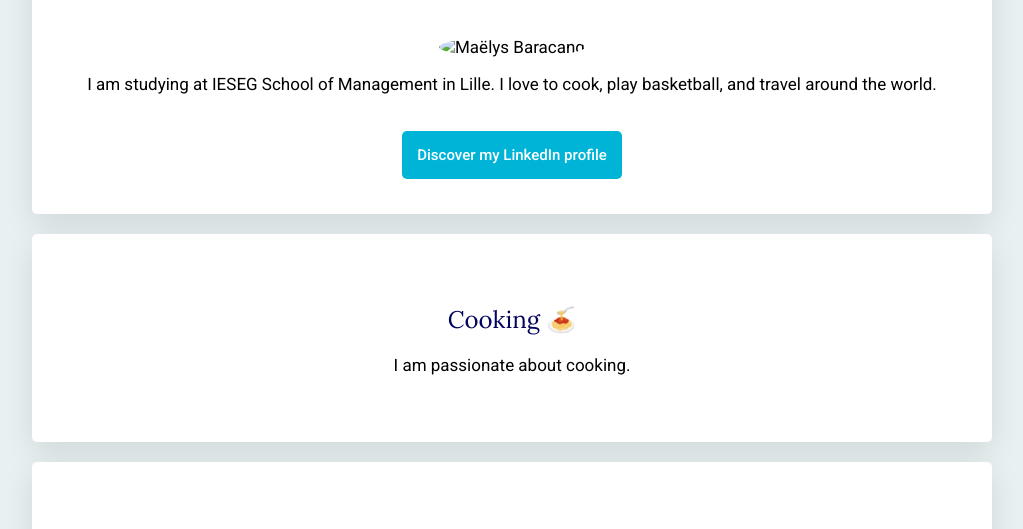
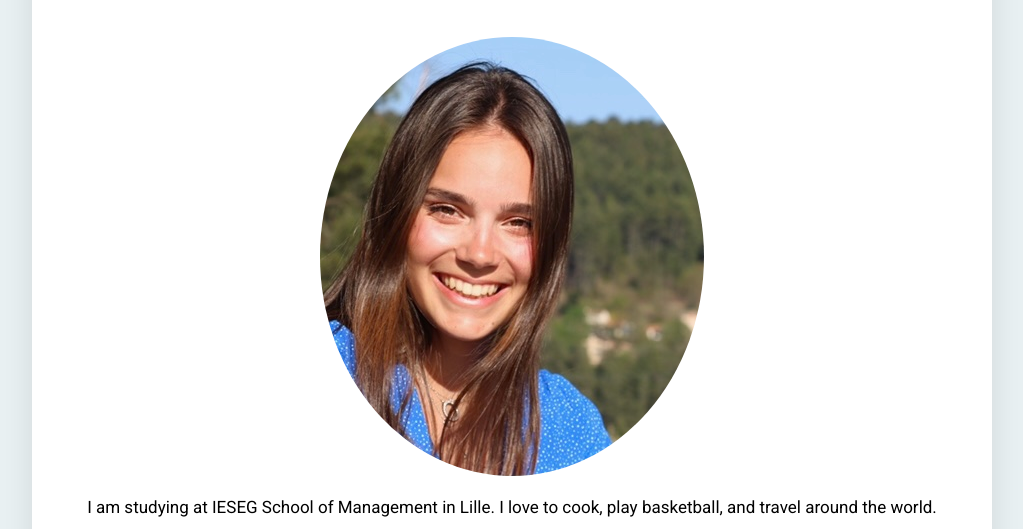
Before and after one commit to maelys-baracand/my-profile, a plain HTML site: page index.html in a window 1280 px wide. Shown: the part 199-728 px from the top of the page, without its empty margins (128-1151 px from the left). Drawn offline with Linux system fonts and the light colour scheme.

Commit message:
Add files via upload

```diff
--- a/index.html
+++ b/index.html
@@ -18,7 +18,7 @@
 	<div class="container">
 		<div class="card-white" id="introduction">
 			<h1>Hello, I'm Maëlys 🤪</h1>
-			<img src="images/IMG_1755.jpeg" alt="Maëlys Baracand" class="img-circle">
+			<img src="images/profile-picture.jpeg" alt="Maëlys Baracand" class="img-circle">
 			<p>
 				I am studying at IESEG School of Management in Lille. I love to cook, play basketball, and travel around the world.
 			</p>
```
